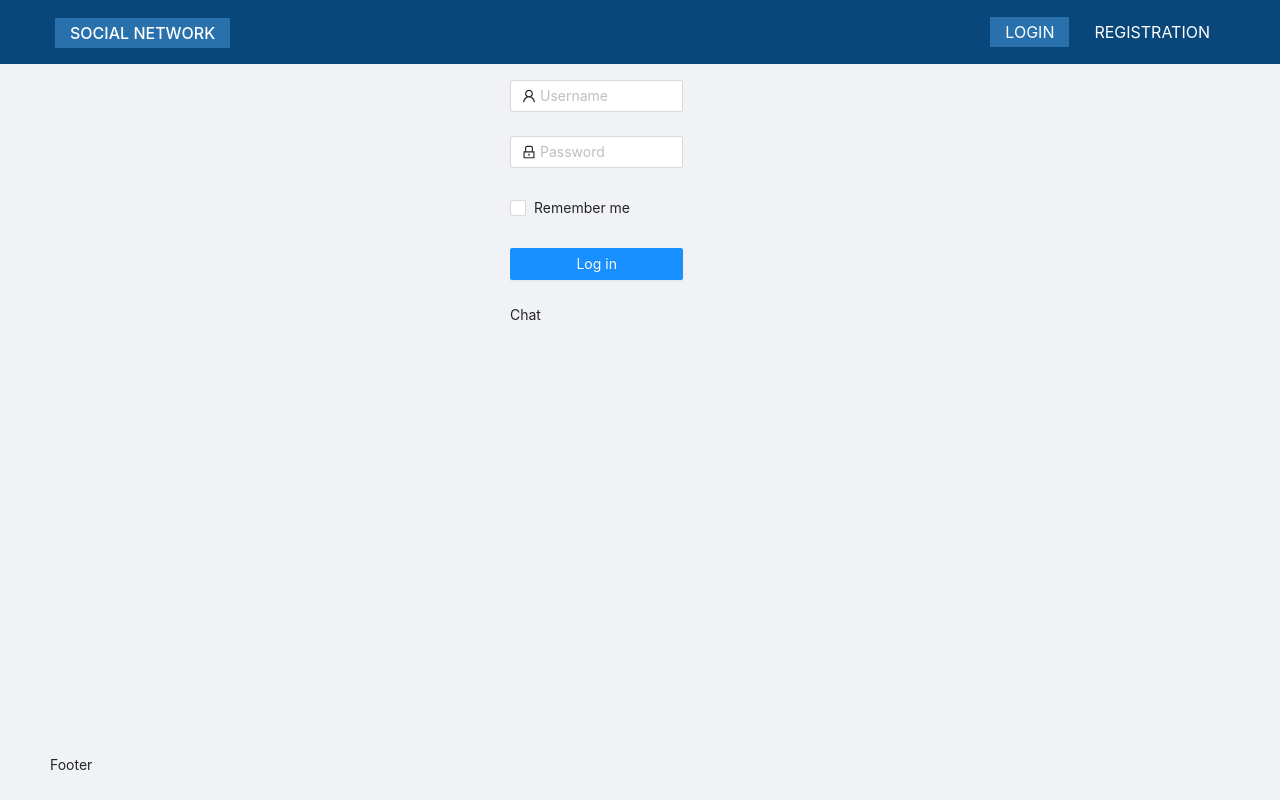
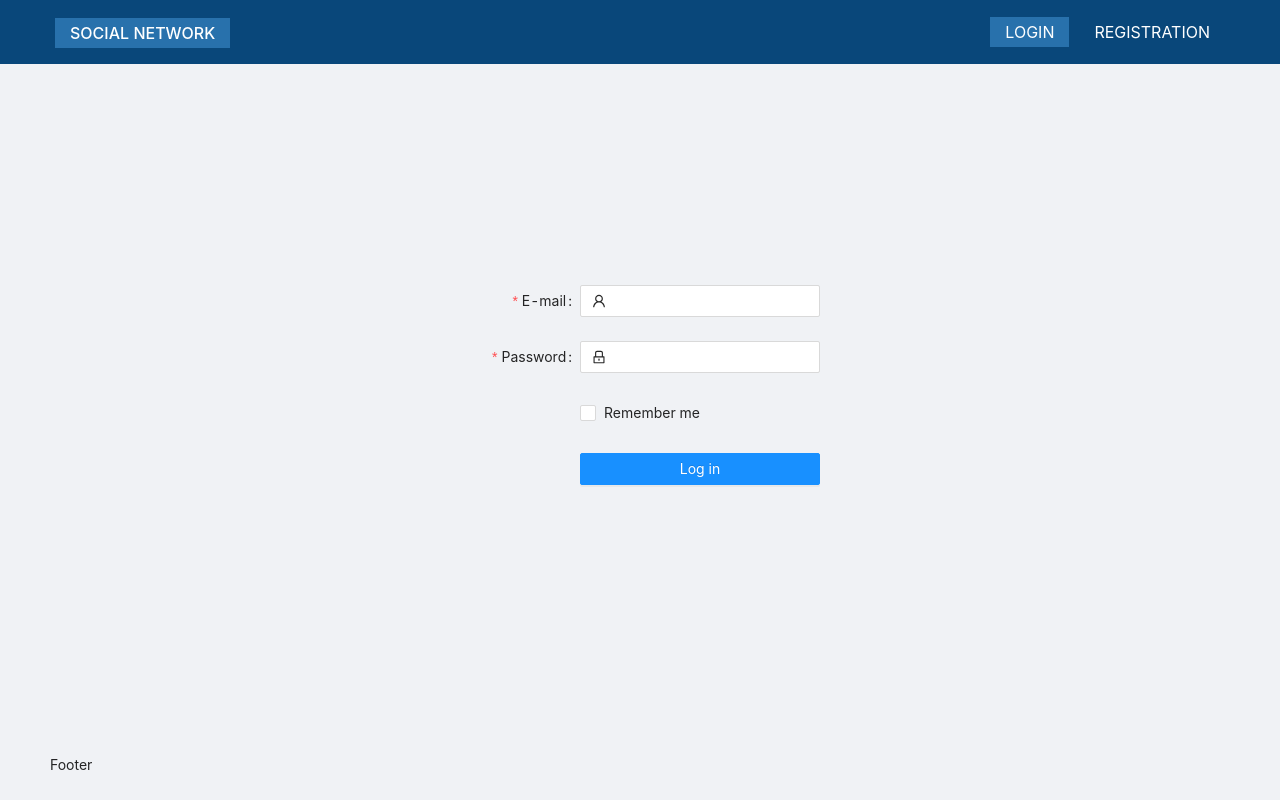
Before and after one commit to DavitShahbazyan/socialNet, a React (Create React App) app in the folder Client/: page /login in a window 1280 px wide. Built offline with nearby package versions, Linux system fonts and the light colour scheme.

Commit message:
change Project

```diff
--- a/Client/src/App.css
+++ b/Client/src/App.css
@@ -21,11 +21,7 @@
 }
 
 .social__content {
-    /* display: flex; */
-    flex-direction: column;
-    justify-content: center;
-    align-self: center;
-    padding-top: 80px;
+    padding-top: 64px;
 }
 
 .logo a {
--- a/Client/src/api/auth.js
+++ b/Client/src/api/auth.js
@@ -5,6 +5,20 @@ export function login({ email, password }) {
 }
 
 
-export function registration({ email, password }) {
-    return axios.post('auth/register', { email, password });
+export function registration({ email,
+    password,
+    agreement,
+    gender,
+    nickname,
+    phone,
+    prefix, }) {
+    return axios.post('auth/register', {
+        email,
+        password,
+        agreement,
+        gender,
+        nickname,
+        phone,
+        prefix,
+    });
 }
--- /dev/null
+++ b/Client/src/pages/Login/Login.css
@@ -0,0 +1,16 @@
+.wrapper {
+    width: 100%;
+    height: 100%;
+    display: flex;
+    justify-content: center;
+    align-items: center;
+}
+
+.loginBlock {
+    min-width: 360px;
+
+}
+
+.formItem {
+    justify-content: center;
+}
--- a/Client/src/pages/Login/LoginPage.jsx
+++ b/Client/src/pages/Login/LoginPage.jsx
@@ -4,6 +4,7 @@ import { UserOutlined, LockOutlined } from '@ant-design/icons';
 import { login } from '../../api/auth';
 import { useNavigate } from 'react-router-dom';
 import Chat from '../../components/chat/Chat';
+import './Login.css';
 
 const { Item } = Form;
 
@@ -26,6 +27,19 @@ const formItemLayout = {
     },
 };
 
+const tailFormItemLayout = {
+    wrapperCol: {
+        xs: {
+            span: 24,
+            offset: 0,
+        },
+        sm: {
+            span: 16,
+            offset: 8,
+        },
+    },
+};
+
 export default function LoginPage() {
     const [loadings, setLoadings] = useState(false);
     const navigate = useNavigate();
@@ -44,7 +58,8 @@ export default function LoginPage() {
     }
 
     return (
-        <>
+        <div className='wrapper'>
+            <div className='loginBlock'>
                 <Form
                     {...formItemLayout}
                     name="login"
@@ -53,42 +68,44 @@ export default function LoginPage() {
                     }}
                     onFinish={onFinish}
                 >
-            <Item name="email"
+                    <Item
+                        name="email"
+                        className='formItem'
+                        label="E-mail"
                         rules={[
                             {
                                 required: true,
-                        message: 'Please input your Username!',
+                                message: 'Please input your E-mail!',
                             },
                         ]}
                     >
-                <Input prefix={<UserOutlined className="site-form-item-icon" />} placeholder="Username" />
+                        <Input prefix={<UserOutlined className="site-form-item-icon" />} />
                     </Item>
                     <Item
                         name="password"
+                        label="Password"
                         rules={[
                             {
                                 required: true,
                                 message: 'Please input your Password!',
                             },
                         ]}
+                        className="formItem"
                     >
                         <Input
                             prefix={<LockOutlined className="site-form-item-icon" />}
                             type="password"
-                    placeholder="Password"
+                            className='formItem'
                         />
                     </Item>
-            <Item>
-                <Row justify="space-between">
+                    <Item className='formItem'  {...tailFormItemLayout}>
                         <Item name="remember" valuePropName="checked" noStyle>
                             <Checkbox>Remember me</Checkbox>
                         </Item>
-                </Row>
 
                     </Item>
 
-            <Item>
-                <Row justify="space-between">
+                    <Item  {...tailFormItemLayout}>
                         <Button
                             type="primary"
                             htmlType="submit"
@@ -97,10 +114,9 @@ export default function LoginPage() {
                         >
                             Log in
                         </Button>
-                </Row>
                     </Item>
                 </Form>
-        <Chat />
-        </>
+            </div>
+        </div>
     );
 }
--- a/Client/src/pages/Registration/Registration.jsx
+++ b/Client/src/pages/Registration/Registration.jsx
@@ -56,6 +56,8 @@ const RegistrationPage = () => {
 
 
     return (
+        <div className='wrapper'>
+
             <Form
                 {...formItemLayout}
                 name="register"
@@ -91,7 +93,6 @@ const RegistrationPage = () => {
                 >
                     <Input.Password />
                 </Item>
-{/*
                 <Item
                     name="confirm"
                     label="Confirm Password"
@@ -149,8 +150,8 @@ const RegistrationPage = () => {
                                         width: 100,
                                     }}
                                 >
-                                <Option value="86">+7</Option>
-                                <Option value="87">+374</Option>
+                                    <Option value="7">+7</Option>
+                                    <Option value="+374">+374</Option>
                                 </Select>
                             </Item>}
                         style={{
@@ -190,7 +191,7 @@ const RegistrationPage = () => {
                     <Checkbox>
                         I have read the <a href="">agreement</a>
                     </Checkbox>
-            </Item>*/}
+                </Item>
                 <Item {...tailFormItemLayout}>
                     <Button
                         type="primary"
@@ -202,6 +203,7 @@ const RegistrationPage = () => {
                     </Button>
                 </Item>
             </Form>
+        </div>
     );
 };
 
```
Also changed, not shown: 2 other files (tests, documents, lock files or other folders). Lines whose indentation alone changed are shown as unchanged.
